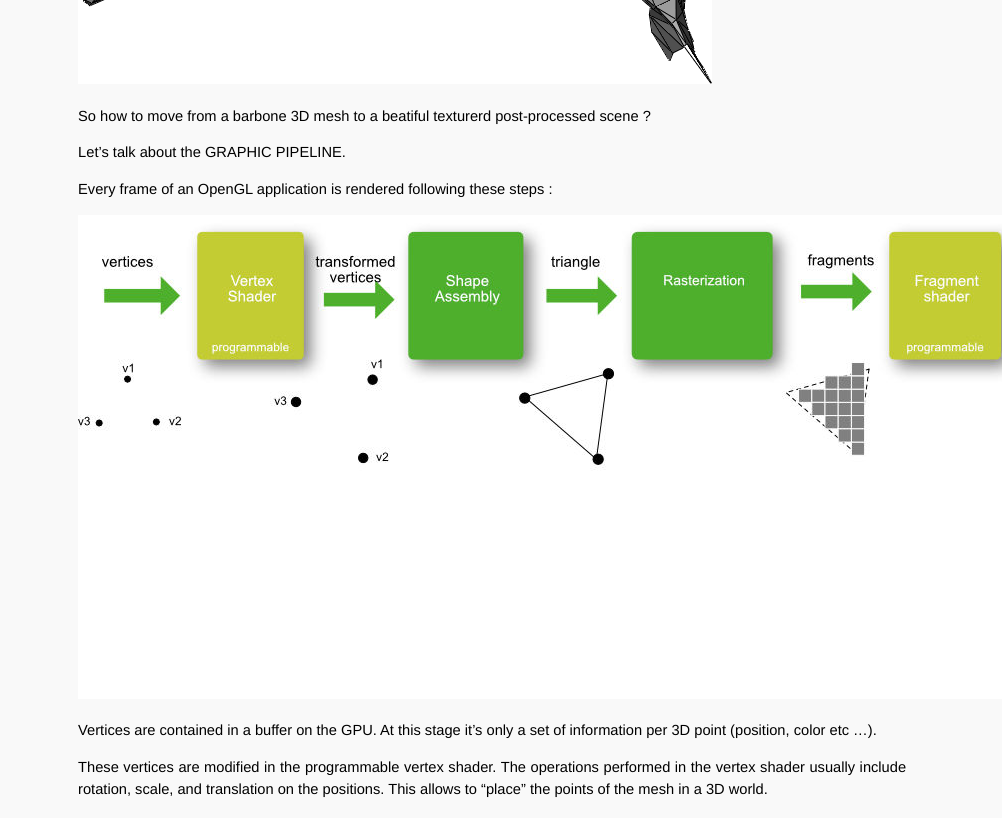
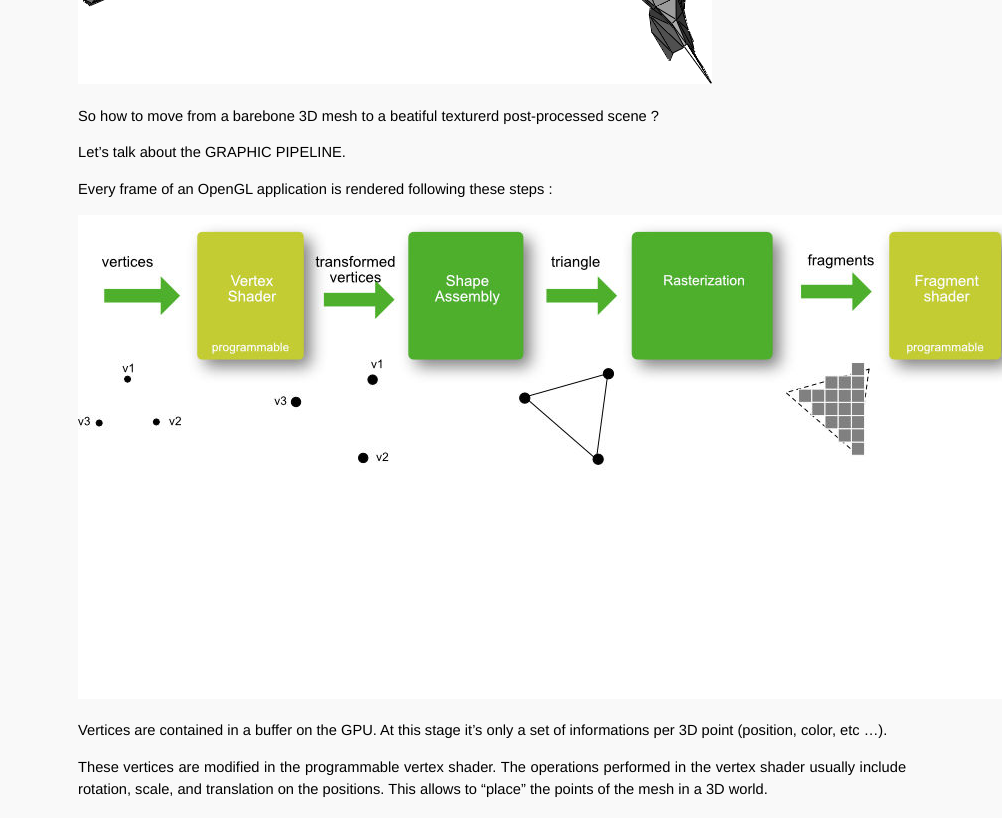
Before and after one commit to OpenTechSchool-Brussels/intro-to-webGL-and-shaders, a Jekyll site: the page built from log1_graphic-pipeline.md, in a window 1280 px wide and 1400 px high, scrolled down 1458 px. Shown: the part 152-970 px from the top of the window, without its empty margins (278-1280 px from the left). Built offline with Jekyll 4.4.1, drawn with Linux system fonts in a browser that asks for light colours; some of the changed text lies outside the part shown.

Commit message:
update log 1

```diff
--- a/log1_graphic-pipeline.md
+++ b/log1_graphic-pipeline.md
@@ -7,7 +7,7 @@
 
 ## Pipeline Overview
 
-In modern 3D computer graphics, every object appearing on screen is usually based on triangle geometry.
+In modern 3D computer graphics, each object appearing on screen is usually based on triangle geometry.
 
 Even a complex scene like this one :
 
@@ -23,7 +23,7 @@
 
 <img src="./assets/Dolphin_triangle_mesh.png" alt="A 3D mesh">
 
-So how to move from a barbone 3D mesh to a beatiful texturerd post-processed scene ?
+So how to move from a barebone 3D mesh to a beatiful texturerd post-processed scene ?
 
 Let's talk about the GRAPHIC PIPELINE.
 
@@ -31,7 +31,7 @@
 
 <img src="./assets/webGLPipeline.jpg" alt="Rendering Pipeline">
 
-Vertices are contained in a buffer on the GPU. At this stage it's only a set of information per 3D point (position, color etc ...).
+Vertices are contained in a buffer on the GPU. At this stage it's only a set of informations per 3D point (position, color, etc ...).
 
 These vertices are modified in the programmable vertex shader. The operations performed in the vertex shader usually include rotation, scale, and translation on the positions. This allows to "place" the points of the mesh in a 3D world.
 
```
